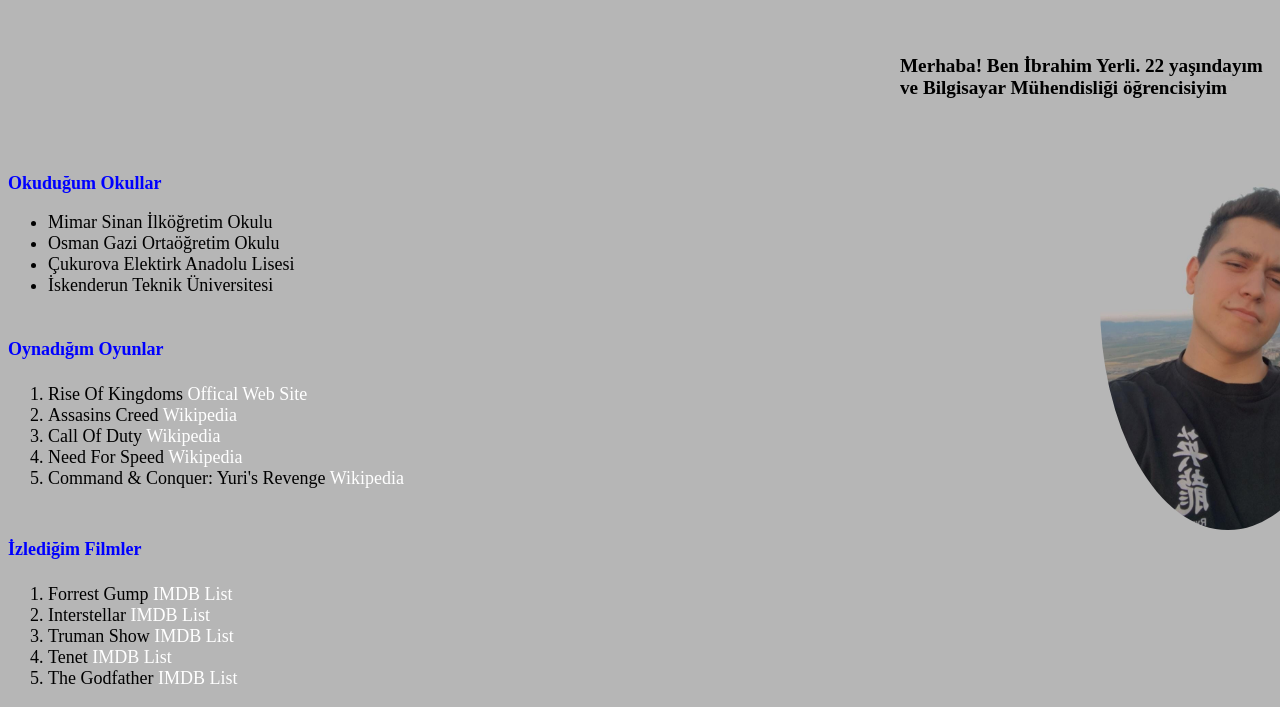
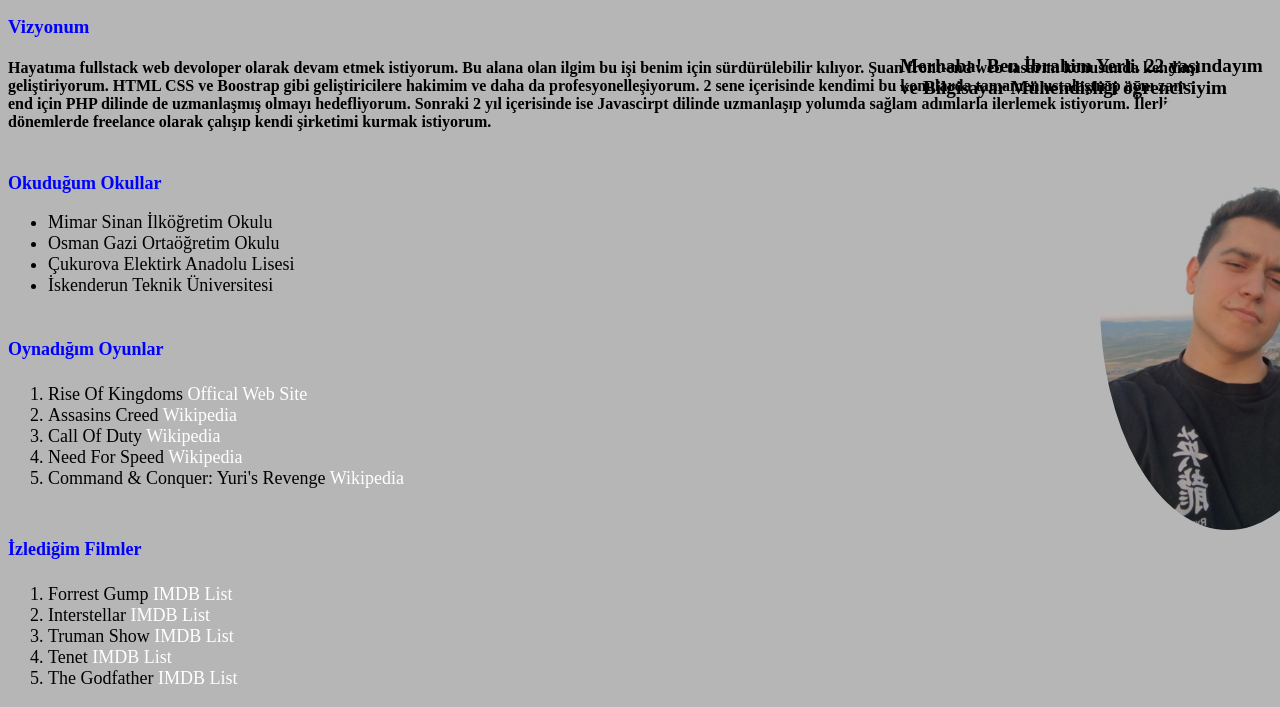
Before and after one commit to yrlibrahim/yrlibrahim.github.io, a plain HTML site: page about-me.html in a window 1280 px wide. Shown: the part 125-832 px from the top of the page. Drawn offline with Linux system fonts and the light colour scheme.

Commit message:
Update about-me.html
Vizyon

```diff
--- a/about-me.html
+++ b/about-me.html
@@ -97,6 +97,12 @@
             </li>
         </ol>
     </div>
+    <div>
+    <h3 style="color: blue;">Vizyonum</h3>
+    <h4>
+        Hayatıma fullstack web devoloper olarak devam etmek istiyorum. Bu alana olan ilgim bu işi benim için sürdürülebilir kılıyor. Şuan front-end web tasarım konusunda kendimi geliştiriyorum. HTML CSS ve Boostrap gibi geliştiricilere hakimim ve daha da profesyonelleşiyorum. 2 sene içerisinde kendimi bu konularda tamamen ustalaştırıp aynı zamanda back-end için PHP dilinde de uzmanlaşmış olmayı hedefliyorum. Sonraki 2 yıl içerisinde ise Javascirpt dilinde uzmanlaşıp yolumda sağlam adımlarla ilerlemek istiyorum. İlerliyen dönemlerde freelance olarak çalışıp kendi şirketimi kurmak istiyorum.
+    </h4>
+</div>
 </body>
 
 </html>
```
